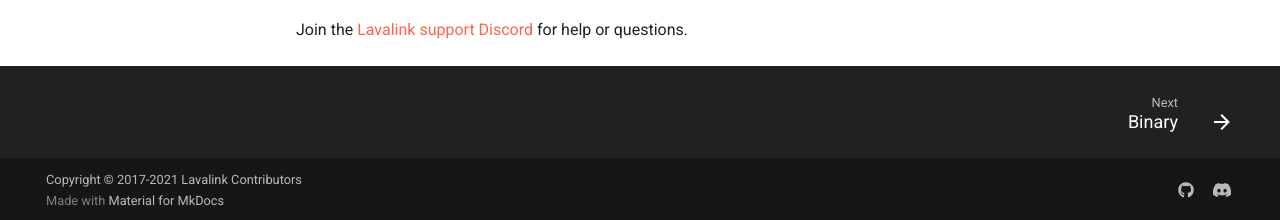
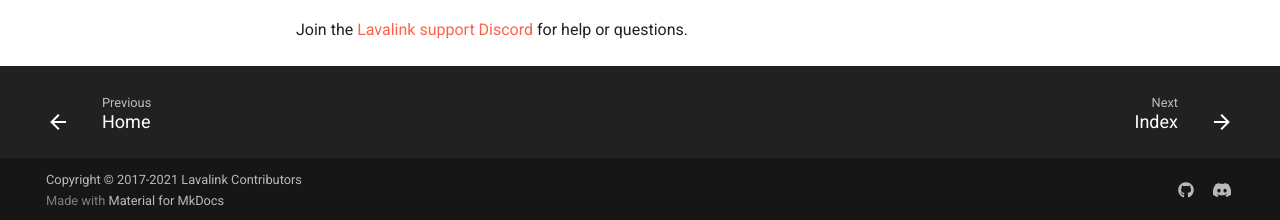
Before and after one commit to lavalink-devs/Lavalink, an MkDocs documentation site: the page built from docs/getting-started.md, in a window 1280 px wide and 1112 px high. Shown: the part 889-1109 px from the top of the window. Built offline with MkDocs 1.6.1 and Material for MkDocs 9.7.7, drawn with Linux system fonts in a browser that asks for light colours; plug-ins that fetch from the network failed and are left out; comment, search, counter and statistics services are not loaded; part of the change alters nothing that is shown.

```diff
--- a/docs/getting-started.md
+++ b/docs/getting-started.md
@@ -8,7 +8,7 @@ Welcome to the Lavalink Getting Started guide. If you're new to Lavalink, follow
 
 1. Install Java 17 or higher. You can download it [here](https://www.azul.com/downloads/?package=jdk#zulu).
 2. Download the latest `Lavalink.jar` from [here](https://github.com/lavalink-devs/Lavalink/releases/latest).
-3. Check out the [configuration](configuration) page to learn how to configure Lavalink.
+3. Check out the [configuration](configuration/index.md) page to learn how to configure Lavalink.
 4. Run Lavalink with `java -jar Lavalink.jar`.
 
 Now you can connect to Lavalink with your Lavalink Client. You can find a list of clients [here](clients.md).
--- a/mkdocs.yml
+++ b/mkdocs.yml
@@ -12,17 +12,17 @@ edit_uri: edit/master/docs/
 copyright: Copyright &copy; 2017-2021 Lavalink Contributors
 
 nav:
-  - Home: /
+  - Home: index.md
   - Getting Started: getting-started.md
   - Configuration:
-      - configuration
+      - configuration/index.md
       - Binary: configuration/binary.md
       - Systemd: configuration/systemd.md
       - Docker: configuration/docker.md
   - Clients: clients.md
   - Plugins: plugins.md
   - API:
-      - api
+      - api/index.md
       - Websocket: api/websocket.md
       - Rest: api/rest.md
       - Plugins: api/plugins.md
```
Also changed, not shown: 1 other file.
